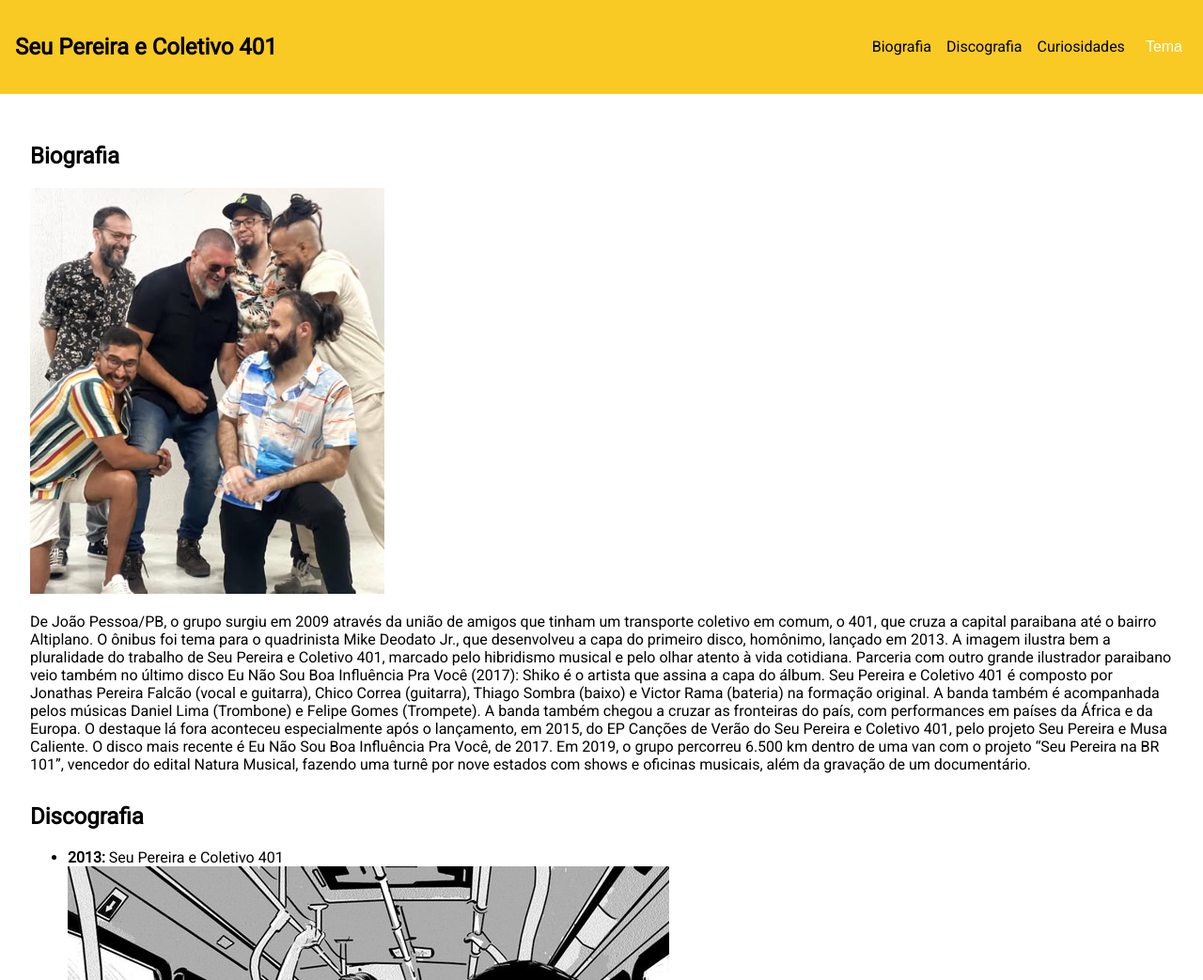
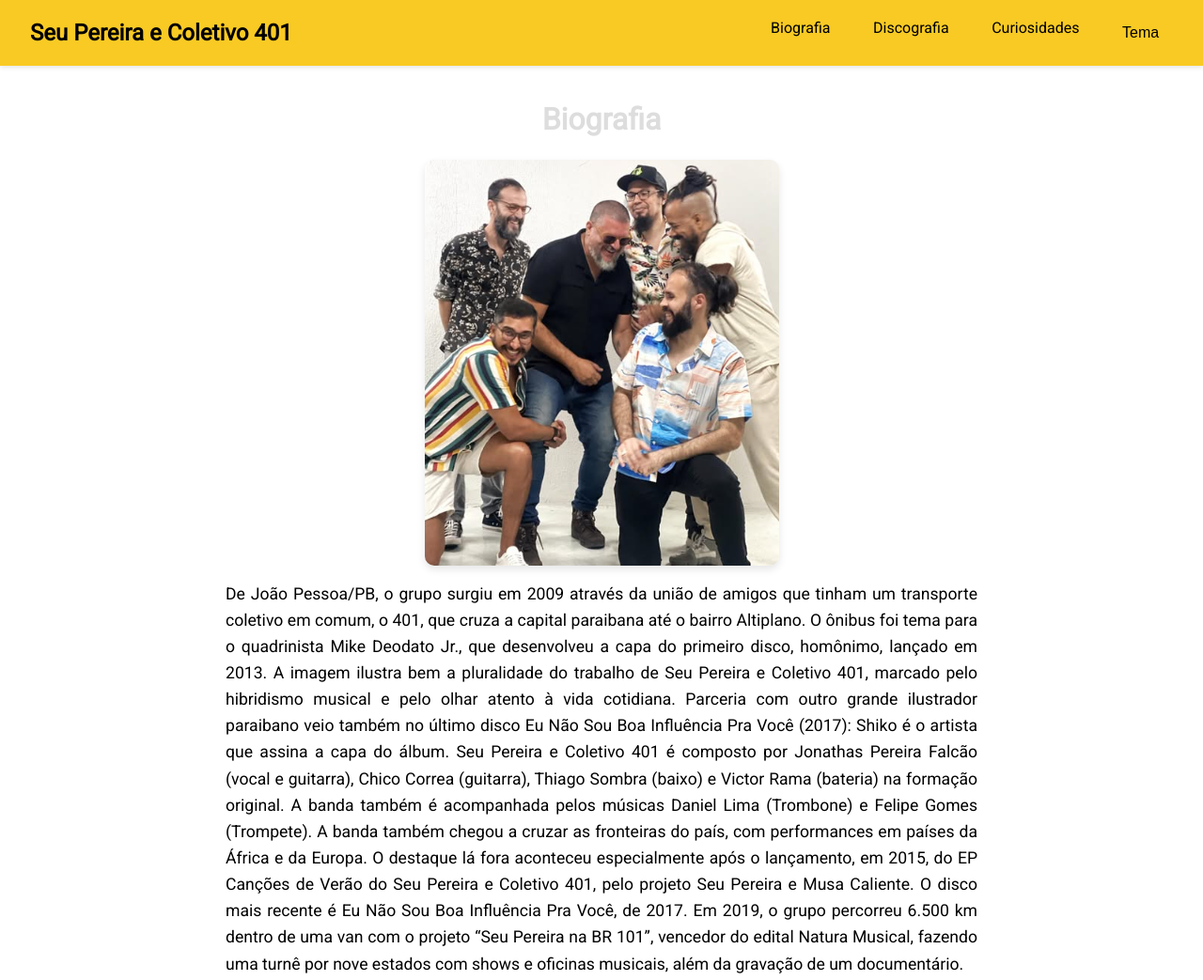
Before and after one commit to marquinvitor/DesWeb, a plain HTML site: page ATV_20-05-25/home.html in a window 1280 px wide. Shown: the top 1043 px of the page at 94% size. Drawn offline with Linux system fonts and the light colour scheme.

Commit message:
atualizacoes

```diff
--- a/ATV_20-05-25/style.css
+++ b/ATV_20-05-25/style.css
@@ -1,81 +1,142 @@
-body{
-    font-family: 'Roboto', sans-serif;
+/* Reset básico */
+* {
   margin: 0;
   padding: 0;
+  box-sizing: border-box;
+}
+
+body {
+  font-family: 'Roboto', sans-serif;
   background-color: #ffffff;
   color: #000000;
-    transition : all 0.3s ease;
+  transition: all 0.3s ease;
+  line-height: 1.6;
 }
 
-header{
+/* Cabeçalho */
+header {
   position: sticky;
   top: 0;
+  z-index: 1000;
+  background-color: #f9ca24;
+  box-shadow: 0 2px 5px rgba(0,0,0,0.1);
 }
 
-.navbar{
+.navbar {
   display: flex;
   justify-content: space-between;
   align-items: center;
-    background-color: #f9ca24;
-    color: black;
-    padding: 1rem;
-
-    overflow: hidden;
+  padding: 1rem 2rem;
+  flex-wrap: wrap;
 }
 
+.navbar h1 {
+  font-size: 1.5rem;
+}
 
-.menu{
+.menu {
   list-style: none;
   display: flex;
   gap: 1rem;
-    margin: 0;
+  flex-wrap: wrap;
 }
 
-.menu li a, .menu li button{
+.menu li a,
+.menu li button {
   color: black;
   text-decoration: none;
-    background: none;
-    border: none;
+  background: transparent;
+  border: 2px solid transparent;
+  padding: 0.4rem 0.8rem;
   font-size: 1rem;
+  border-radius: 8px;
+  transition: 0.3s;
   cursor: pointer;
 }
 
-main{
-    padding: 2rem;
+.menu li a:hover,
+.menu li button:hover {
+  border-color: black;
+  background-color: rgba(0, 0, 0, 0.05);
 }
 
-section{
-    margin-bottom: 2rem;
+/* Conteúdo principal */
+main {
+  padding: 2rem 4rem;
 }
 
+h2 {
+  text-align: center;
+  margin-bottom: 1rem;
+  font-size: 2rem;
+  color: #444;
+}
+
+section {
+  margin-bottom: 3rem;
+}
+
+section p {
+  max-width: 800px;
+  margin: 1rem auto;
+  text-align: justify;
+  font-size: 1.1rem;
+}
+
+.biografia img,
+#discografia img {
+  display: block;
+  margin: 1rem auto;
+  max-width: 100%;
+  border-radius: 10px;
+  box-shadow: 0 4px 8px rgba(0,0,0,0.1);
+}
 img{
     max-width: 640px;
     max-height: 640px;
-
+}
+/* Lista da discografia */
+#discografia ul {
+  list-style: none;
+  padding: 0;
+  text-align: center;
 }
 
-footer{
+#discografia li {
+  font-size: 1.2rem;
+  margin: 1rem 0 0.5rem 0;
+}
+
+/* Rodapé */
+footer {
   background-color: #f2f2f2;
   text-align: center;
-    padding: 1rem;
+  padding: 1.5rem;
+  font-size: 0.9rem;
   color: #333;
+  border-top: 1px solid #ccc;
 }
 
+/* Tema escuro */
 body.dark-mode {
-  background-color: #121212; /* Cor de fundo escura */
-  color: #f0f0f0; /* Cor do texto mais clara */
+  background-color: #121212;
+  color: #f0f0f0;
 }
 
 body.dark-mode .navbar {
-  background-color: #333; /* Navbar também fica escura */
-  color: white;
+  background-color: #1e1e1e;
 }
 
-body.dark-mode .menu li a, .menu li button{
+body.dark-mode .menu li a,
+body.dark-mode .menu li button {
   color: white;
 }
 
 body.dark-mode footer {
-  background-color: #222; /* Rodapé escuro */
-  color: white; /* Texto do rodapé em branco */
+  background-color: #1a1a1a;
+  color: white;
 }
+
+body.dark-mode section p, h2 {
+  color: #ddd;
+}
```
Lines whose indentation alone changed are shown as unchanged.
